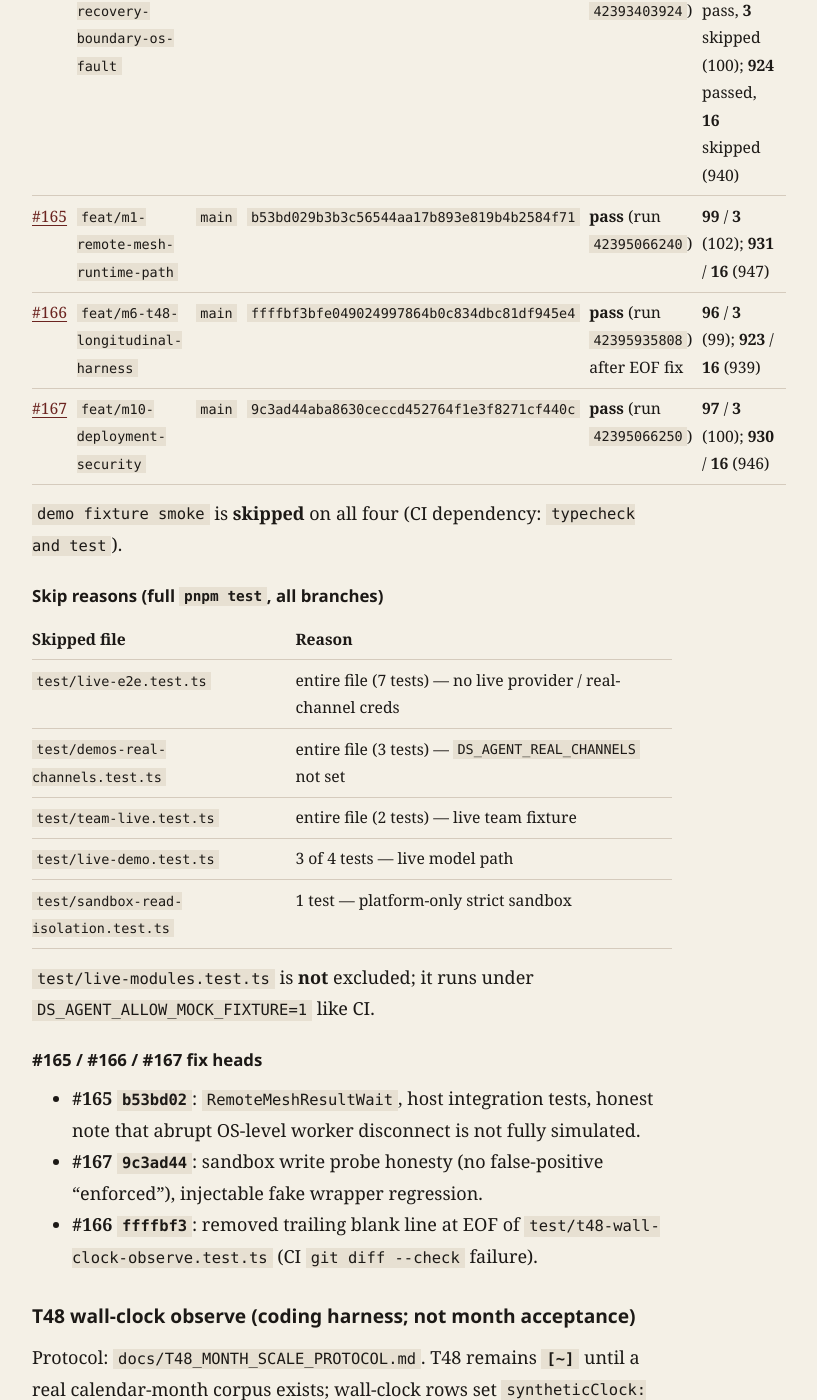
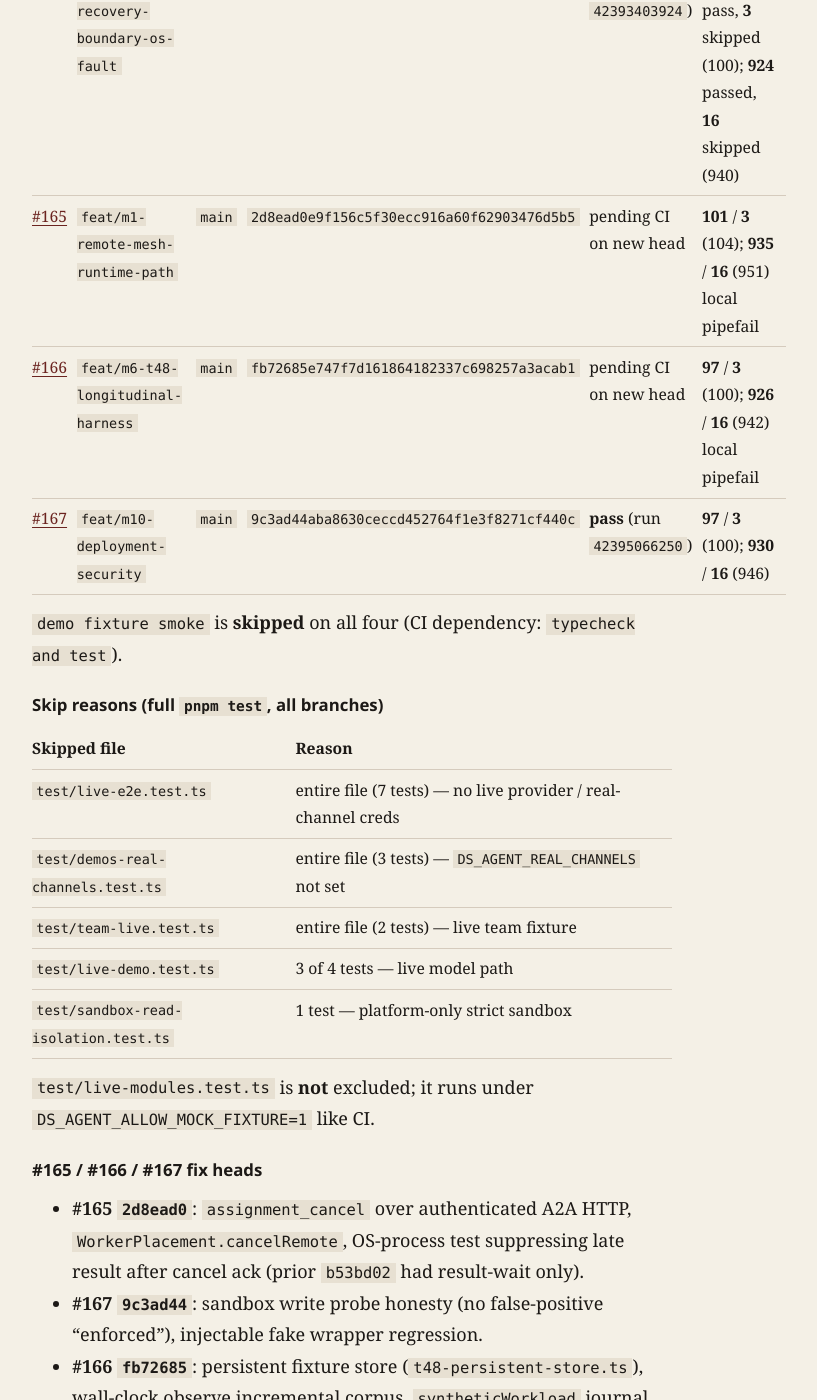
Before and after one commit to LofiSu/deepseek-super-agent, a Jekyll site: the page built from docs/FOUR_PR_WORKFLOW_PROGRESS.md, in a window 1280 px wide and 1400 px high, scrolled down 824 px. Shown: the whole window, without its empty margins (288-1105 px from the left). Built offline with Jekyll 4.4.1, drawn with Linux system fonts in a browser that asks for light colours; our own code applies the rules of GitHub Pages for plain Markdown files; some of the changed text lies outside the part shown.

Commit message:
docs: update four-PR matrix after #165/#166 acceptance fixes

```diff
--- a/docs/FOUR_PR_WORKFLOW_PROGRESS.md
+++ b/docs/FOUR_PR_WORKFLOW_PROGRESS.md
@@ -17,8 +17,8 @@ force-pushed. Commit **`ffffbf3b`** (PR #166 format fix) and this document use
 | PR | Branch | Base | Head | `typecheck and test` | Local full suite (pipefail) |
 |----|--------|------|------|----------------------|-----------------------------|
 | [#164](https://github.com/LofiSu/deepseek-super-agent/pull/164) | `feat/m3-recovery-boundary-os-fault` | `main` | `7bc212199f76c360bac4a644732e7e126a30c215` | **pass** (run `42393403924`) | **97** files pass, **3** skipped (100); **924** passed, **16** skipped (940) |
-| [#165](https://github.com/LofiSu/deepseek-super-agent/pull/165) | `feat/m1-remote-mesh-runtime-path` | `main` | `b53bd029b3b3c56544aa17b893e819b4b2584f71` | **pass** (run `42395066240`) | **99** / **3** (102); **931** / **16** (947) |
-| [#166](https://github.com/LofiSu/deepseek-super-agent/pull/166) | `feat/m6-t48-longitudinal-harness` | `main` | `ffffbf3bfe049024997864b0c834dbc81df945e4` | **pass** (run `42395935808`) after EOF fix | **96** / **3** (99); **923** / **16** (939) |
+| [#165](https://github.com/LofiSu/deepseek-super-agent/pull/165) | `feat/m1-remote-mesh-runtime-path` | `main` | `2d8ead0e9f156c5f30ecc916a60f62903476d5b5` | pending CI on new head | **101** / **3** (104); **935** / **16** (951) local pipefail |
+| [#166](https://github.com/LofiSu/deepseek-super-agent/pull/166) | `feat/m6-t48-longitudinal-harness` | `main` | `fb72685e747f7d161864182337c698257a3acab1` | pending CI on new head | **97** / **3** (100); **926** / **16** (942) local pipefail |
 | [#167](https://github.com/LofiSu/deepseek-super-agent/pull/167) | `feat/m10-deployment-security` | `main` | `9c3ad44aba8630ceccd452764f1e3f8271cf440c` | **pass** (run `42395066250`) | **97** / **3** (100); **930** / **16** (946) |
 
 `demo fixture smoke` is **skipped** on all four (CI dependency: `typecheck and test`).
@@ -38,12 +38,14 @@ force-pushed. Commit **`ffffbf3b`** (PR #166 format fix) and this document use
 
 ### #165 / #166 / #167 fix heads
 
-- **#165 `b53bd02`**: `RemoteMeshResultWait`, host integration tests, honest note
-  that abrupt OS-level worker disconnect is not fully simulated.
+- **#165 `2d8ead0`**: `assignment_cancel` over authenticated A2A HTTP,
+  `WorkerPlacement.cancelRemote`, OS-process test suppressing late result after
+  cancel ack (prior `b53bd02` had result-wait only).
 - **#167 `9c3ad44`**: sandbox write probe honesty (no false-positive
   “enforced”), injectable fake wrapper regression.
-- **#166 `ffffbf3`**: removed trailing blank line at EOF of
-  `test/t48-wall-clock-observe.test.ts` (CI `git diff --check` failure).
+- **#166 `fb72685`**: persistent fixture store (`t48-persistent-store.ts`),
+  wall-clock observe incremental corpus, `syntheticWorkload` journal field,
+  `test/t48-persistent-process.test.ts` (prior `ffffbf3` was EOF format fix).
 
 ## T48 wall-clock observe (coding harness; not month acceptance)
 
@@ -75,9 +77,9 @@ No routine/cron is created by this repo — schedule externally (e.g. daily
 | Area | Status on these PR heads |
 |------|--------------------------|
 | M3 recovery boundary + OS-fault restart tests (#164) | **done** for scoped acceptance tests |
-| M1 in-process remote mesh placement + result wait (#165) | **partial [~]** for T47: runtime wiring and wait/timeout landed; **not** full production cross-host lifecycle (listeners owner-gated per `docs/PRODUCTION_PROGRAM.md` W4) |
+| M1 in-process remote mesh placement + cancel + result wait (#165) | **partial [~]** for T47: dispatch/cancel/result on loopback child; **not** full production cross-host lifecycle (listeners owner-gated per `docs/PRODUCTION_PROGRAM.md` W4) |
 | Mesh queue **backpressure** (local worker capacity) | **done** — `test/worker-mesh.test.ts` “P1-3” |
-| **Cancel** + remote **capability matching** on reassignment | **partial [~]** — capacity/registry accounting tested; explicit cancel-on-mismatch / remote capability filter not a closed acceptance story on these heads |
+| **Cancel** + remote **capability matching** on reassignment | **partial [~]** — **#165 `2d8ead0`**: HTTP `assignment_cancel` at OS child boundary + late-result suppression; capability filter / reassignment mismatch still open |
 | Supported channel **reconnect / backpressure lifecycle** (Feishu/iMessage serve) | **partial [~]** — serve loops and gateway recovery exist on `main`; dedicated reconnect/backpressure acceptance for supported channels is **not** fully implemented in #164–#167 |
 | M6 longitudinal journal + wall-clock observer (#166) | **done** for persistent fixture store + process re-run tests; **not** month-scale T48 complete |
 | M10 loopback deployment / sandbox probe honesty (#167) | **done** for documented probe scope |
```
